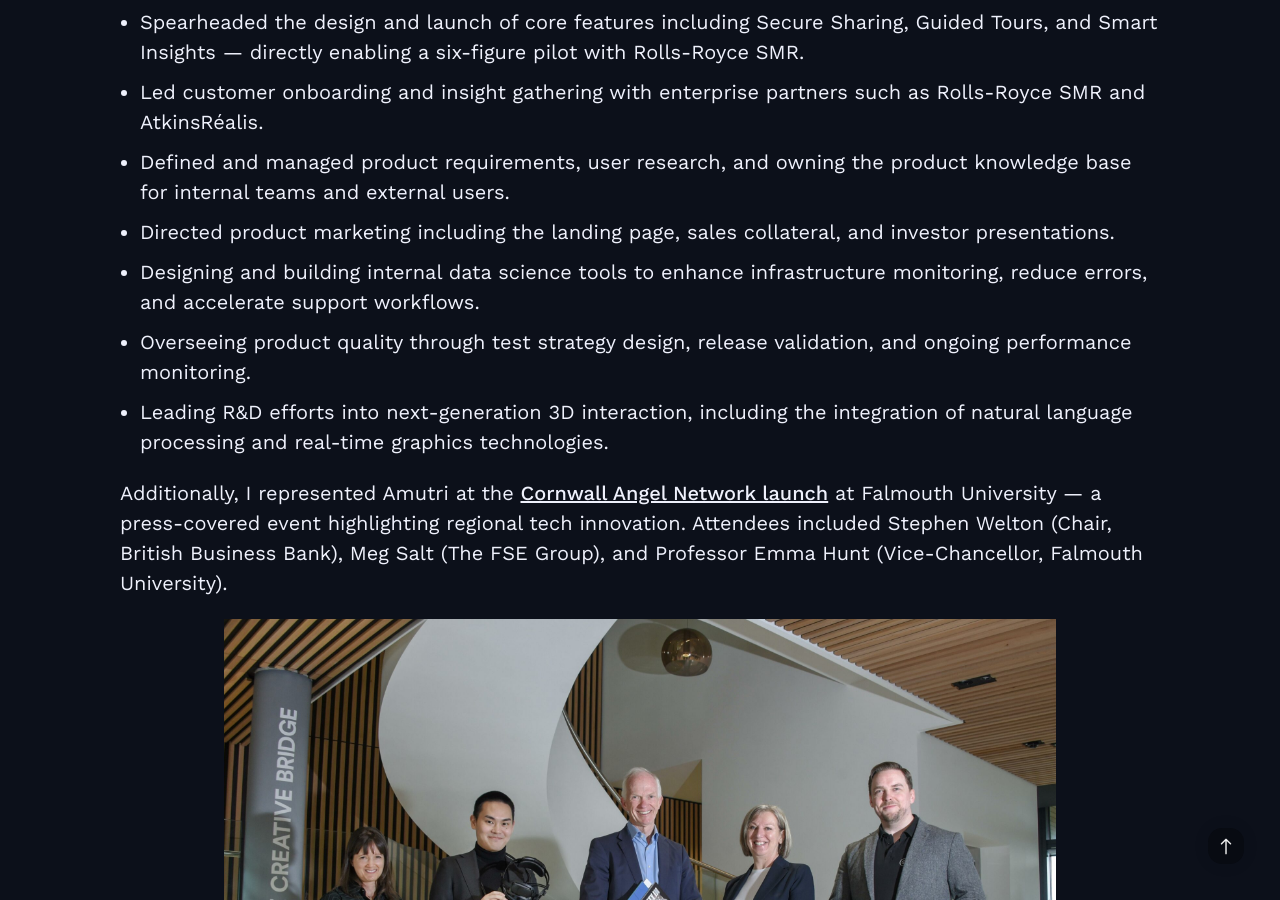
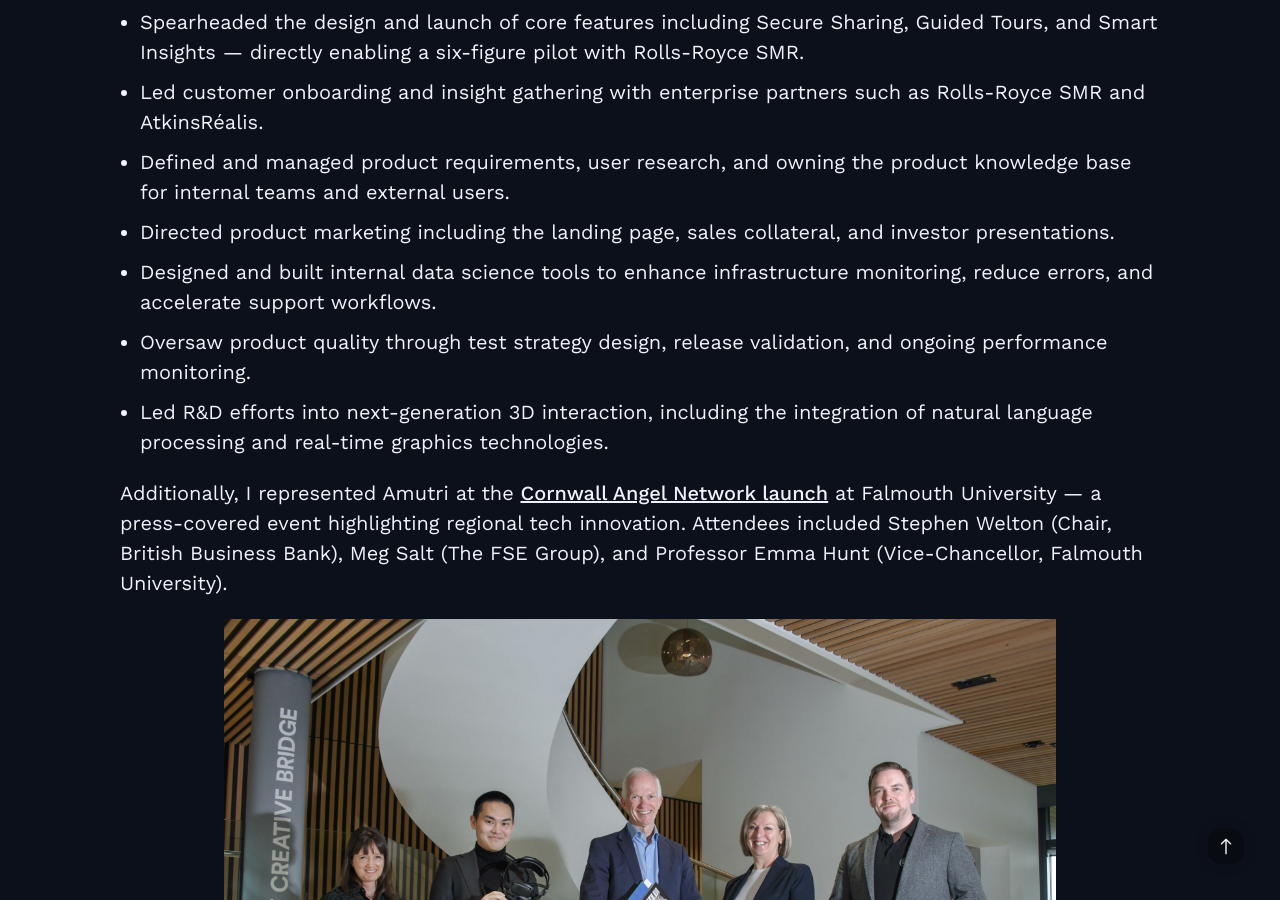
Before and after one commit to mkishi1221/mkishi1221.github.io, a Jekyll site: the page built from index.html, in a window 1280 px wide and 900 px high, scrolled down 2972 px. Built offline with Jekyll 4.4.1, drawn with Linux system fonts in a browser that asks for light colours; nearby versions of some CDN libraries.

Commit message:
Updated CV

```diff
--- a/_includes/cv.md
+++ b/_includes/cv.md
@@ -37,9 +37,9 @@ I'm responsible for leading the development team at Amutri, serving as the strat
 - Led customer onboarding and insight gathering with enterprise partners such as Rolls-Royce SMR and AtkinsRéalis.
 - Defined and managed product requirements, user research, and owning the product knowledge base for internal teams and external users.
 - Directed product marketing including the landing page, sales collateral, and investor presentations.
-- Designing and building internal data science tools to enhance infrastructure monitoring, reduce errors, and accelerate support workflows.
-- Overseeing product quality through test strategy design, release validation, and ongoing performance monitoring.
-- Leading R&D efforts into next-generation 3D interaction, including the integration of natural language processing and real-time graphics technologies.
+- Designed and built internal data science tools to enhance infrastructure monitoring, reduce errors, and accelerate support workflows.
+- Oversaw product quality through test strategy design, release validation, and ongoing performance monitoring.
+- Led R&D efforts into next-generation 3D interaction, including the integration of natural language processing and real-time graphics technologies.
 
 Additionally, I represented Amutri at the [Cornwall Angel Network launch](https://www.business-live.co.uk/professional-services/banking-finance/cornwall-angel-network-aims-boost-29057545){: .cv_link target="_blank" } at Falmouth University — a press-covered event highlighting regional tech innovation. Attendees included Stephen Welton (Chair, British Business Bank), Meg Salt (The FSE Group), and Professor Emma Hunt (Vice-Chancellor, Falmouth University).
 
```
